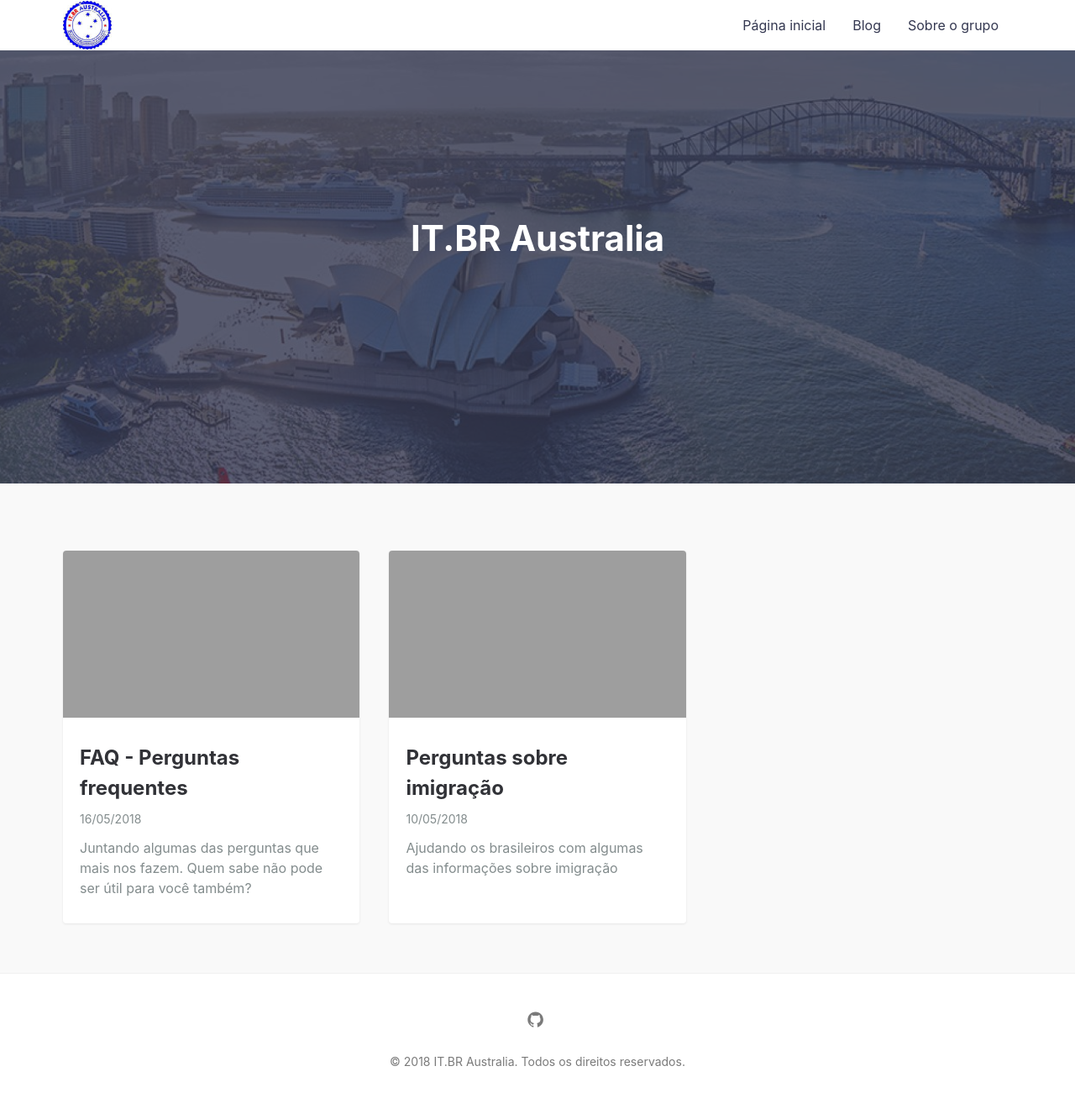
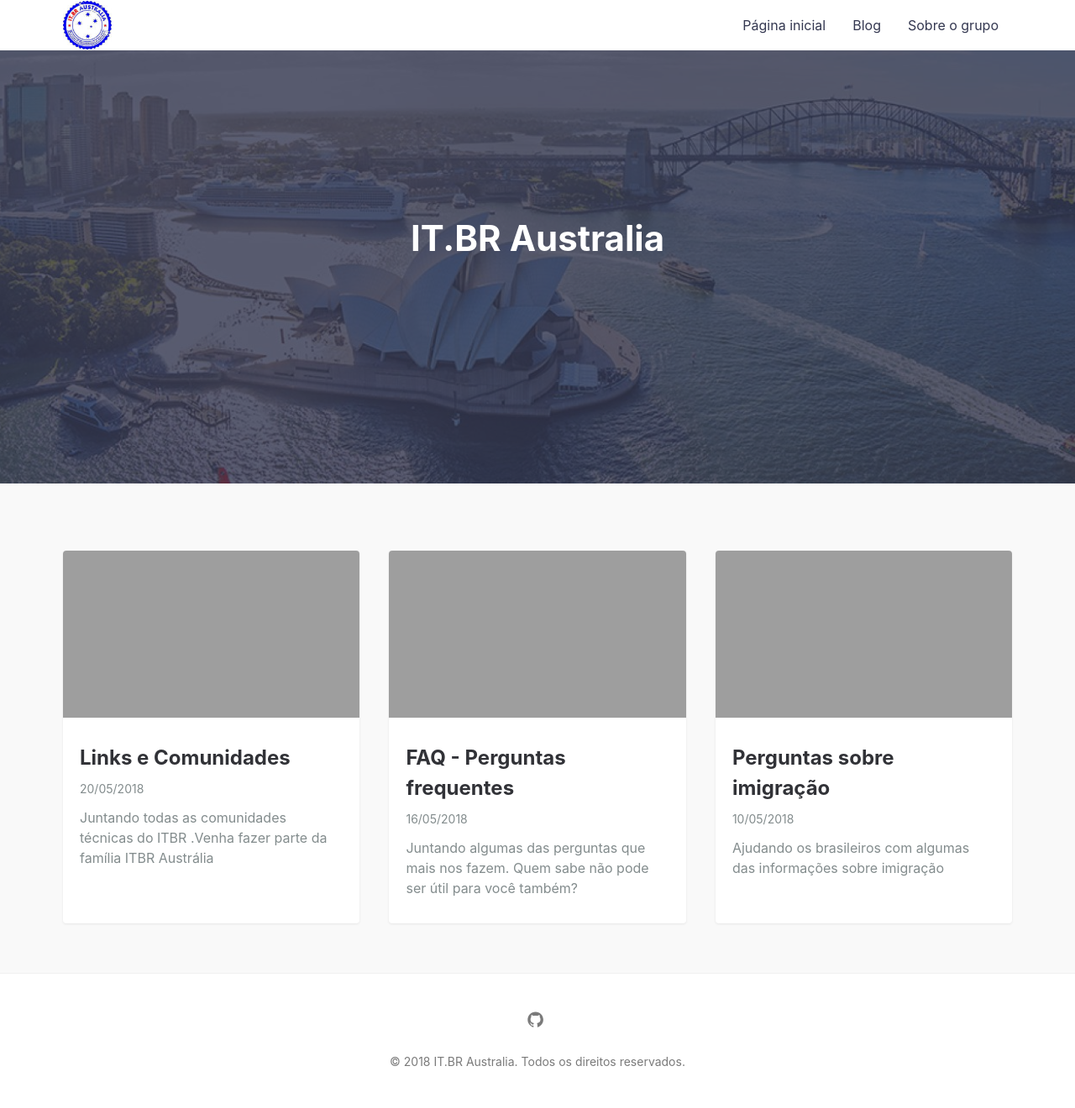
Before and after one commit to itbraustralia/itbraustralia.github.io, a Jekyll site: the page built from blog.md, in a window 1280 px wide. Shown: the whole page at 84% size. Built offline with Jekyll 4.4.1, drawn with Linux system fonts in a browser that asks for light colours; part of the change alters nothing that is shown.

Commit message:
add a new blog post related to IT Communities.

```diff
--- a/_config.yml
+++ b/_config.yml
@@ -1,6 +1,6 @@
 title: IT.BR Australia # your site title
 author: IT.BR Australia
-email: your-email@domain.com # email for form submission, you also have to change it in _js/scripts.js
+email: admin@itbr.com.au # email for form submission, you also have to change it in _js/scripts.js
 description: > # this means to ignore newlines until "baseurl:"
   Site da comunidade de brasileiros que trabalham com IT na Australia
 baseurl: "/" # the subpath of your site, e.g. /blog
--- /dev/null
+++ b/_posts/2018-05-20-links-e-comunidades.md
@@ -0,0 +1,57 @@
+---
+layout: post
+date: "2018-05-20T09:10:51:06-03:00"
+title: "Links e Comunidades"
+summary: Juntando todas as comunidades técnicas do ITBR .Venha fazer parte da família ITBR Austrália
+featured-img: community
+categories: Comunidade
+---
+
+> # Lstamos todas as opções de comunidade para quem quer iteragir com os profissionais de TI na Austrália
+
+
+[ITBR Facebook Page](https://www.facebook.com/itbraustralia/)
+
+[ITBR Youtube Channel](https://www.youtube.com/channel/UC82vsPSbjK4yEy_UdKZ8wVg/)
+
+[ITBR Facebook Group](https://www.facebook.com/groups/itbraustralia/)
+
+[Profissionais de IT na Australia Facebook Group](https://web.facebook.com/groups/pitSydney/)
+
+### Grupos de whatsapp
+
+* Grupo geral de It Australia - foco em vistos, parthways , escolas , empregos em TI e afins:   [ITBR Australia](https://chat.whatsapp.com/7MaIqbunbhm2iCojSmozag)
+
+Grupos de tecnologias especificas ou assuntos específicos:
+
+* [Java - IT.BR Australia](https://chat.whatsapp.com/L8hM3VHW4Ts7dcW0tsWtR6)
+
+* [.NET - IT.BR Australia](https://chat.whatsapp.com/0AFCBqOzmiKGfEeIAmXas6)
+
+* [JavaScript - IT.BR Australia](https://chat.whatsapp.com/7cO4r4Jizbh1tOzpu6xpav)
+
+* [FrontEnd - IT.BR Australia](https://chat.whatsapp.com/HHOdEexDMbsE0FcWnxzzw3)
+
+* [DevOps - IT.BR Australia](https://chat.whatsapp.com/C87b1TURCRN5SSp0FSQ6ID)
+
+* [Agile - IT.BR Australia](https://chat.whatsapp.com/L61SHrvOugq27JXuk69tWc)
+
+* [SAP - IT.BR Australia](https://chat.whatsapp.com/I9u1CcyADuIIUI9Y7bTXLP)
+
+* [Security - IT.BR Australia](https://chat.whatsapp.com/EW7r0erLqiD7ZIgvYX3usS)
+
+* [Mobile - IT.BR Australia](https://chat.whatsapp.com/GMJAEukMUetHrYxyD2FV0l)
+
+* [BA / PM / QA - IT.BR Australia](https://chat.whatsapp.com/38i1sKdtYWKF7J0dtaUSUY)
+
+* [Infra - IT.BR Australia](https://chat.whatsapp.com/2lRWqYB2uJGEwilVW6ozEq)
+
+* [DataBase Specialists - IT.BR Australia](https://chat.whatsapp.com/invite/LHdyIUVwfmi70bCI4IYgqp)
+
+* [MainFrame - IT.BR Australia](https://chat.whatsapp.com/invite/8BaNGf4hhnbLKamUPqm18m)
+
+* [PHP - IT.BR Australia](https://chat.whatsapp.com/4OBhUXw8LfGBk0tGIMojD2)
+
+* [Python - IT.BR Australia](https://chat.whatsapp.com/4ff2faMJFDfDkHvrXb3wWP)
+
+Caso não tenha encontrato alguma área específica nas nossas comunidades, entre em contato conosco e crie seu grupo.
```
Also changed, not shown: assets/img/posts/community.jpg (added), assets/img/posts/community_thumb@2x.jpg (added).
